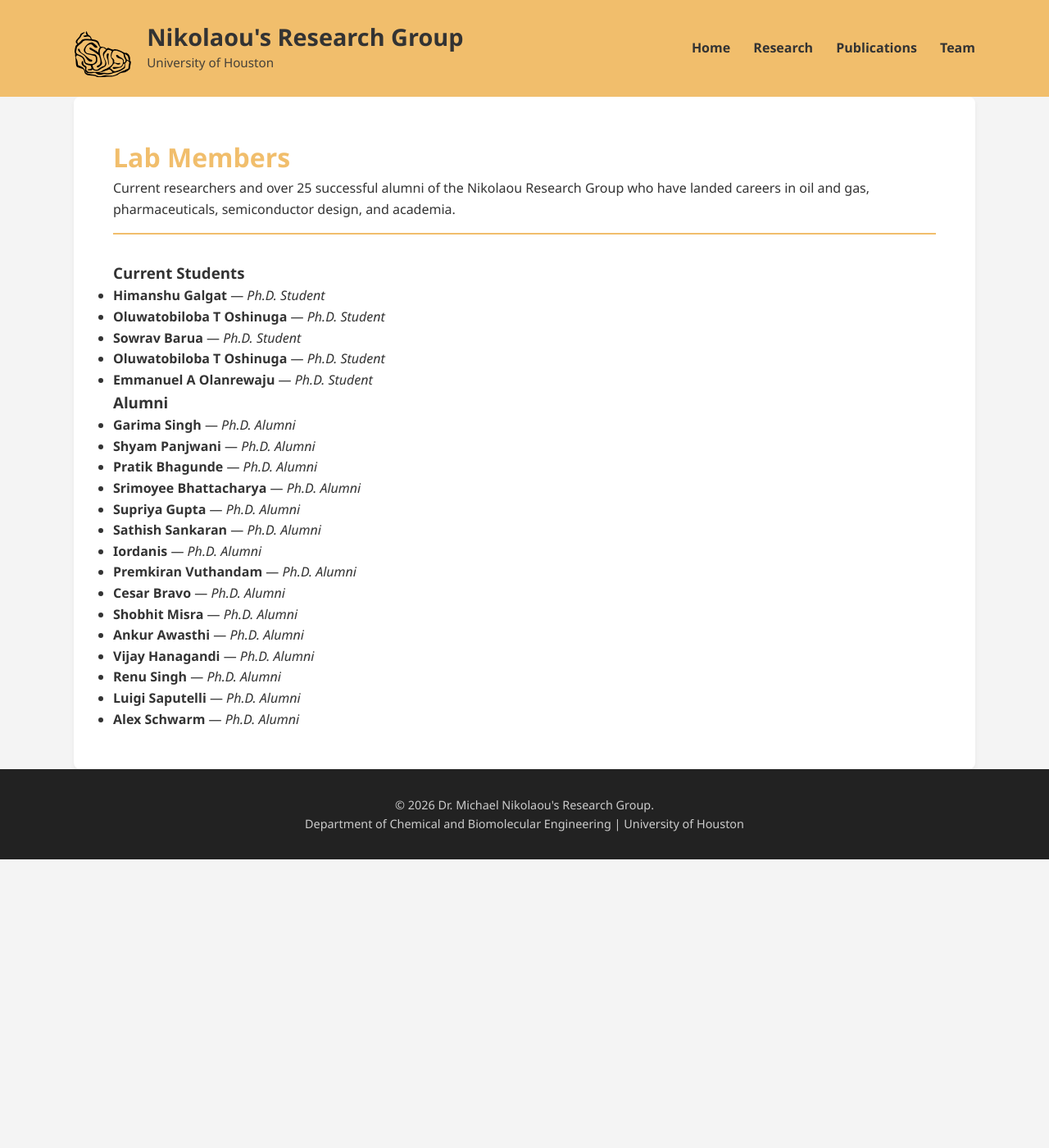
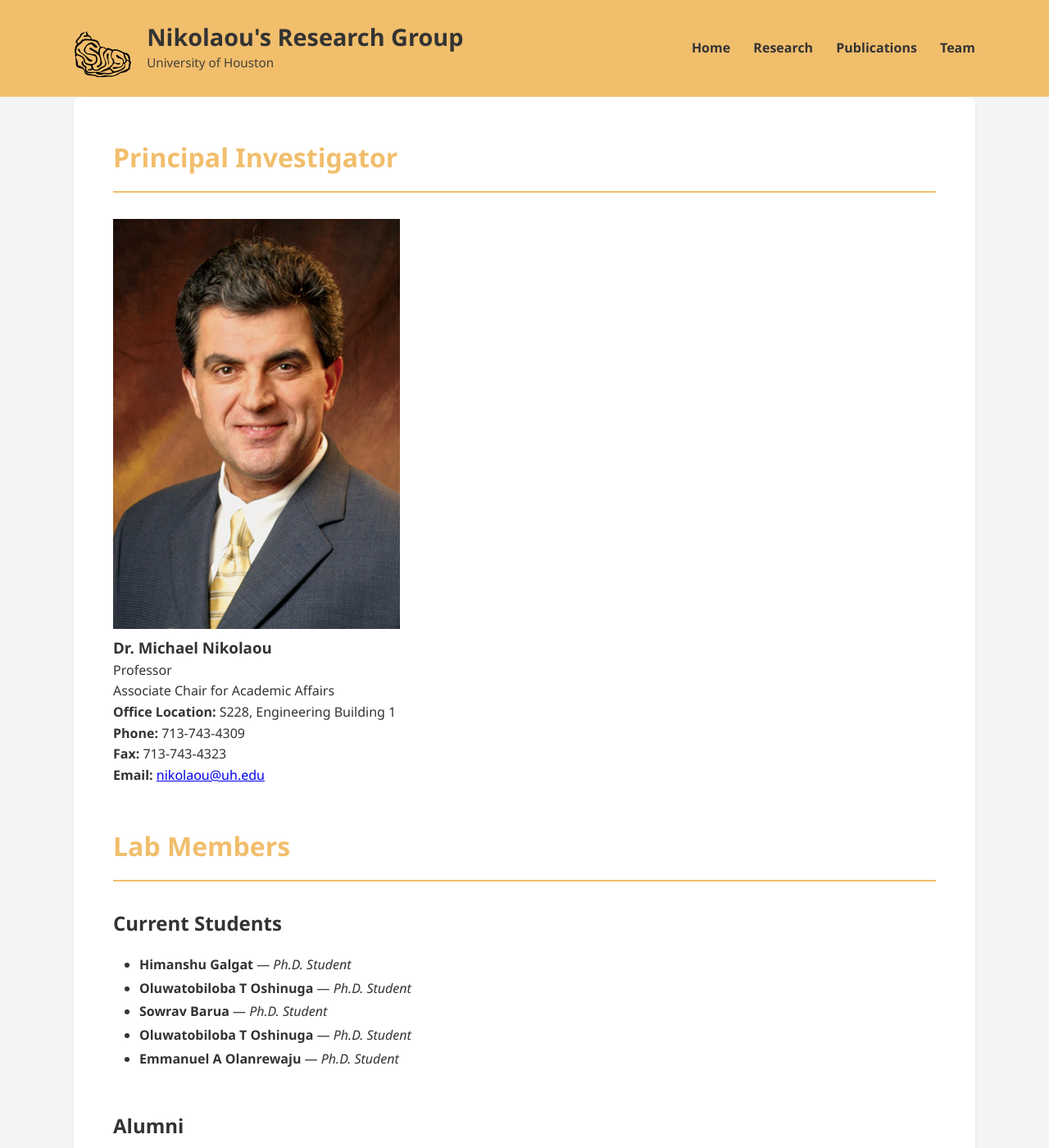
Before and after one commit to GALGAT/nikolaou-lab, a Jekyll site: the page built from students.html, in a window 1280 px wide and 1400 px high. Shown: the whole window at 82% size. Built offline with Jekyll 4.4.1, drawn with Linux system fonts in a browser that asks for light colours.

Commit message:
Revise team section layout and update headings

```diff
--- a/students.html
+++ b/students.html
@@ -2,27 +2,41 @@
 layout: default
 title: Team
 ---
+
 <div class="page-header">
-    <h2>Lab Members</h2>
-    <p>Current researchers and over 25 successful alumni of the Nikolaou Research Group who have landed careers in oil and gas, pharmaceuticals, semiconductor design, and academia.</p>
+    <h2>Principal Investigator</h2>
+</div>
+
+<div class="pi-profile">
+    <div class="pi-photo">
+        <img src="{{ '/images/pi-photo.jpg' | relative_url }}" alt="Dr. Michael Nikolaou">
+    </div>
+    <div class="pi-details">
+        <h3>Dr. Michael Nikolaou</h3>
+        <p class="pi-title">Professor<br>Associate Chair for Academic Affairs</p>
+        <p><strong>Office Location:</strong> S228, Engineering Building 1</p>
+        <p><strong>Phone:</strong> 713-743-4309</p>
+        <p><strong>Fax:</strong> 713-743-4323</p>
+        <p><strong>Email:</strong> <a href="mailto:nikolaou@uh.edu" class="pi-email">nikolaou@uh.edu</a></p>
+    </div>
 </div>
 
 <div class="team-section">
-    <h3>Current Students</h3>
-    <ul class="team-list">
+    <div class="page-header" style="margin-top: 3rem;">
+        <h2>Lab Members</h2>
+    </div>
+
+    <h3 style="font-size: 1.5rem; color: var(--text-dark); margin-bottom: 1rem;">Current Students</h3>
+    <ul style="list-style-type: disc; margin-left: 2rem; line-height: 1.8;">
       {% for student in site.data.students.current %}
         <li><strong>{{ student.name }}</strong> &mdash; <em>{{ student.role }}</em></li>
       {% endfor %}
     </ul>
-</div>
 
-<div class="team-section">
-    <h3>Alumni</h3>
-    <ul class="team-list">
-      {% for student in site.data.students.alumni %}
-        <li><strong>{{ student.name }}</strong> &mdash; <em>{{ student.role }}</em></li>
-      {% else %}
-        <li><em>Alumni list is being updated.</em></li>
+    <h3 style="font-size: 1.5rem; color: var(--text-dark); margin-top: 3rem; margin-bottom: 1rem;">Alumni</h3>
+    <ul style="list-style-type: disc; margin-left: 2rem; line-height: 1.8;">
+      {% for alum in site.data.students.alumni %}
+        <li><strong>{{ alum.name }}</strong> &mdash; <em>{{ alum.role }}</em></li>
       {% endfor %}
     </ul>
 </div>
```
